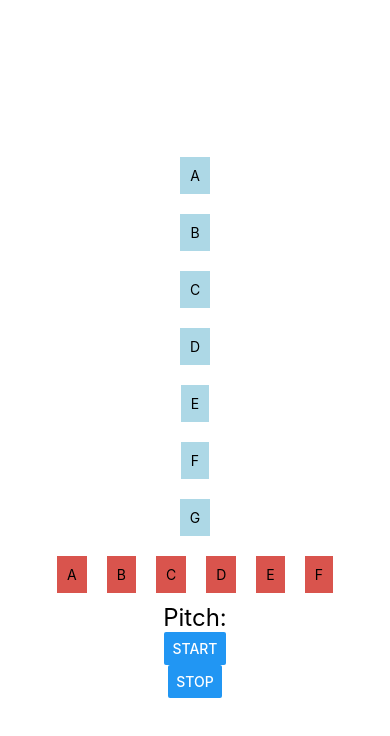
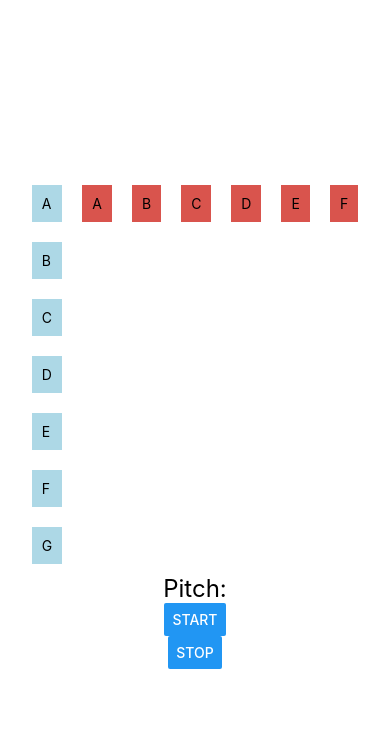
Before and after one commit to luckeysherpa07/pitchDetection, a React Native app: screen / in a window 390 px wide. Shown: the top 736 px of the page. Built offline with nearby package versions, Linux system fonts and the light colour scheme.

Commit message:
fixed the rough layout of the notes

```diff
--- a/App.tsx
+++ b/App.tsx
@@ -60,6 +60,8 @@ const App = () => {
 
   return (
     <View style={styles.container}>
+      <View style={{flexDirection: 'row'}}>
+        <View>
           <Note note="A" />
           <Note note="B" />
           <Note note="C" />
@@ -67,7 +69,9 @@ const App = () => {
           <Note note="E" />
           <Note note="F" />
           <Note note="G" />
+        </View>
         <SongNotes />
+      </View>
       <Text style={styles.pitchText}>Pitch:</Text>
       <Text style={styles.pitchText}>{pitch}</Text>
       <Button onPress={() => onPressStartButton()} title="Start" />
```
Lines whose indentation alone changed are shown as unchanged.
